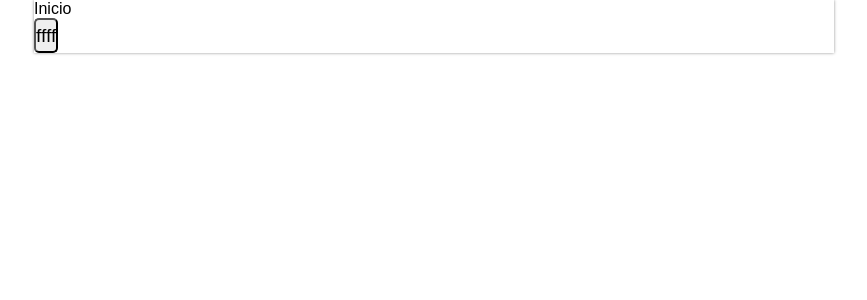
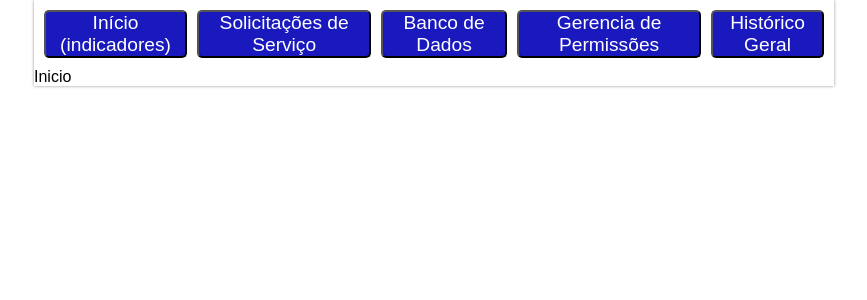
Before and after one commit to SamCodeX01/-Harmonic-Group---SISTEMA-DE-GERENCIAMENTO-PARA-SERVICOS-MUSICAIS, a React (Vite) app in the folder frontend/sigsmu-tg2-frontend/: page /TelaCadastroItensGestor in a window 1280 px wide. Shown: the top 300 px of the page, without its empty margins (206-1073 px from the left). Built offline with nearby package versions, Linux system fonts and the light colour scheme.

Commit message:
Rotas do gestor criadas

```diff
--- a/frontend/sigsmu-tg2-frontend/src/components/cadastronobd/Header.jsx
+++ b/frontend/sigsmu-tg2-frontend/src/components/cadastronobd/Header.jsx
@@ -1,14 +1,17 @@
+// Importação de componentes
 import Botao from "../forms/Botao";
+
+// Importação de estilos
 import styles from "./header.module.css"
 
 function Header() {
     return (
         <div className={styles.main}>
-            <Botao msg={"Início (indicadores)"} estilo={true}/>
-            <Botao msg={"Solicitações de Serviço"} estilo={true}/>
-            <Botao msg={"Banco de Dados"} estilo={true}/>
-            <Botao msg={"Gerencia de Permissões"} estilo={true}/>
-            <Botao msg={"Histórico Geral"} estilo={true}/>
+            <Botao msg={"Início (indicadores)"} estilo={true} rota={"/RotasGestor/Inicio"}/>
+            <Botao msg={"Solicitações de Serviço"} estilo={true} rota={"/RotasGestor/SolicitacoesServico"}/>
+            <Botao msg={"Banco de Dados"} estilo={true} rota={"/RotasGestor/BancoDeDados"}/>
+            <Botao msg={"Gerencia de Permissões"} estilo={true} rota={"/RotasGestor/Permissoes"}/>
+            <Botao msg={"Histórico Geral"} estilo={true} rota={"/RotasGestor/Historico"}/>
         </div>
     )
 }
--- a/frontend/sigsmu-tg2-frontend/src/main.jsx
+++ b/frontend/sigsmu-tg2-frontend/src/main.jsx
@@ -3,13 +3,16 @@ import { StrictMode } from 'react'
 import "./styles/global.css"
 
 import { createRoot } from 'react-dom/client'
+
 import Rotas from './routes/Rotas.jsx'
+// import RotasGestor from './routes/RotasGestor.jsx'
 
 
 createRoot(document.getElementById('root')).render(
   <StrictMode>
 
     <Rotas />
+    {/* <RotasGestor /> */}
 
   </StrictMode>,
 )
--- a/frontend/sigsmu-tg2-frontend/src/pages_containers/TelaDeTelas.jsx
+++ b/frontend/sigsmu-tg2-frontend/src/pages_containers/TelaDeTelas.jsx
@@ -1,13 +1,13 @@
 import Botao from "../components/forms/Botao";
 import styles from "./TelaDeTelas.module.css"
 
-function TelaDeTeste() {
+function TelaDeTelas() {
     return (
         <div className={styles.main}>
-            <Botao msg="Tela de Login" estilo={true} rota="/TelaLogin" />
-            <Botao msg="Tela de Cadastro" estilo={true} rota="/TelaCadastro" />
-            <Botao msg="Tela de Alteração do Banco do Gestor" estilo={true} rota="/TelaCadastroItensGestor" />
+            <Botao msg="Tela de Login" estilo={true} rota="/TelaLogin/" />
+            <Botao msg="Tela de Cadastro" estilo={true} rota="/TelaCadastro/" />
+            <Botao msg="Tela de Alteração do Banco do Gestor" estilo={true} rota="/RotasGestor" />
         </div>
     )
 }
-export default TelaDeTeste;
+export default TelaDeTelas;
--- a/frontend/sigsmu-tg2-frontend/src/routes/Rotas.jsx
+++ b/frontend/sigsmu-tg2-frontend/src/routes/Rotas.jsx
@@ -7,18 +7,19 @@ import TelaCadastro from '../pages_containers/TelaCadastro';
 import TelaCadastroItensGestor from '../pages_containers/TelaCadastroItensGestor';
 
 // Importação das rotas específicas
-import RotasGestor from './RotasGestor';
+import RotasGestor from './RotasGestor.jsx';
 
 function Rotas() {
     return (
         <Router>
             <Routes>
-                <Route path='/' element={<TelaDeTeste/>}/>
-                <Route path='/TelaLogin' element={<TelaLogin/>}/>
-                <Route path='/TelaCadastro' element={<TelaCadastro/>}/>
-                <Route path='/TelaCadastroItensGestor' element={<TelaCadastroItensGestor/>}/>
+                <Route index element={<TelaDeTeste/>}/>
+                <Route path='/TelaLogin/' element={<TelaLogin/>}/>
+                <Route path='/TelaCadastro/' element={<TelaCadastro/>}/>
+                <Route path='/TelaCadastroItensGestor/' element={<TelaCadastroItensGestor/>}/>
 
-                <Route path='/RotasGestor' element={<RotasGestor/>}/>
+                {/* Rotas de Usuários */}
+                <Route path='/RotasGestor/*' element={<RotasGestor />}/>
             </Routes>
         </Router>
     )
--- a/frontend/sigsmu-tg2-frontend/src/routes/RotasGestor.jsx
+++ b/frontend/sigsmu-tg2-frontend/src/routes/RotasGestor.jsx
@@ -1,37 +1,28 @@
+import { Routes, Route } from "react-router-dom";
+
 // Importação das telas do gestor
-import Botao from "../components/forms/Botao";
 import Inicio from "../pages_containers/Telas do Gestor/Inicio";
 import SolicitacoesServico from "../pages_containers/Telas do Gestor/SolicitacoesServico";
-// import BancoDeDados from "../pages_containers/Telas do Gestor/BancoDeDados";
-// import Permissoes from "../pages_containers/Telas do Gestor/Permissoes";
-// import Historico from "../pages_containers/Telas do Gestor/Historico";
-// import Header from "../components/cadastronobd/Header";
-
-import { Routes, Route, useNavigate } from "react-router-dom";
+import BancoDeDados from "../pages_containers/Telas do Gestor/BancoDeDados";
+import Permissoes from "../pages_containers/Telas do Gestor/Permissoes";
+import Historico from "../pages_containers/Telas do Gestor/Historico";
+import Header from "../components/cadastronobd/Header";
 
 function RotasGestor() {
-    const navigate = useNavigate();
+    return (
+        <>
+            <Header />
+            <Routes>
+                {/* equivale a /RotasGestor */}
+                <Route index element={<Inicio />} />
 
-    return (
-        // <Router>
-        //     {/* Chama o header para todas as telas do gestor */}
-            <>
-             <Routes>
-                 {/* <Header /> */}
-                 <Route path="/" element={<Inicio />} />
-                 {/* <Route path="/Inicio" element={<Inicio />} /> */}
-                 <Route path="/SolicitacoesServico" element={<SolicitacoesServico />} />
-                 {/* <Route path="/BancoDeDados" element={<BancoDeDados />} />
-                 <Route path="/Permissoes" element={<Permissoes />} />
-                 <Route path="/Historico" element={<Historico />} />  */}
-             </Routes>
-                 <Botao msg={"ffff"} rota={ () =>  navigate( "/SolicitacoesServico") }/>
-         {/* </Router>  */}
+                <Route path="/Inicio" element={<Inicio />} />
+                <Route path="/SolicitacoesServico" element={<SolicitacoesServico />} />
+                <Route path="/BancoDeDados" element={<BancoDeDados />} />
+                <Route path="/Permissoes" element={<Permissoes />} />
+                <Route path="/Historico" element={<Historico />} />
+            </Routes>
          </>
-
-        // <>
-        //     fdsf
-        // </>
     )
 }
 export default RotasGestor;
```
